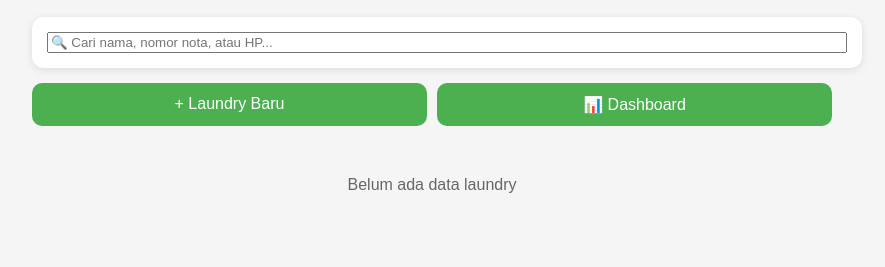
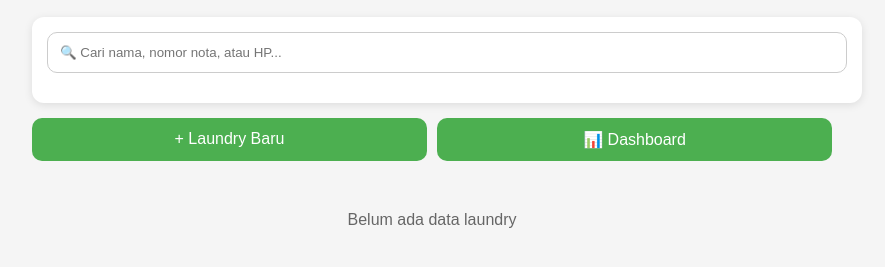
Before and after one commit to desibebek99-hash/laundry-digital, a plain HTML site: page list.html in a window 1280 px wide. Shown: the part 139-406 px from the top of the page, without its empty margins (208-1093 px from the left). Drawn offline with Linux system fonts and the light colour scheme.

Commit message:
Update list.html

```diff
--- a/list.html
+++ b/list.html
@@ -84,6 +84,14 @@ select{
 
 .search-container input{
     width:100%;
+    box-sizing:border-box;
+}
+.search-box{
+    width:100%;
+    padding:12px;
+    margin-bottom:15px;
+    border:1px solid #ccc;
+    border-radius:10px;
     box-sizing:border-box;
 }
 </style>
```
